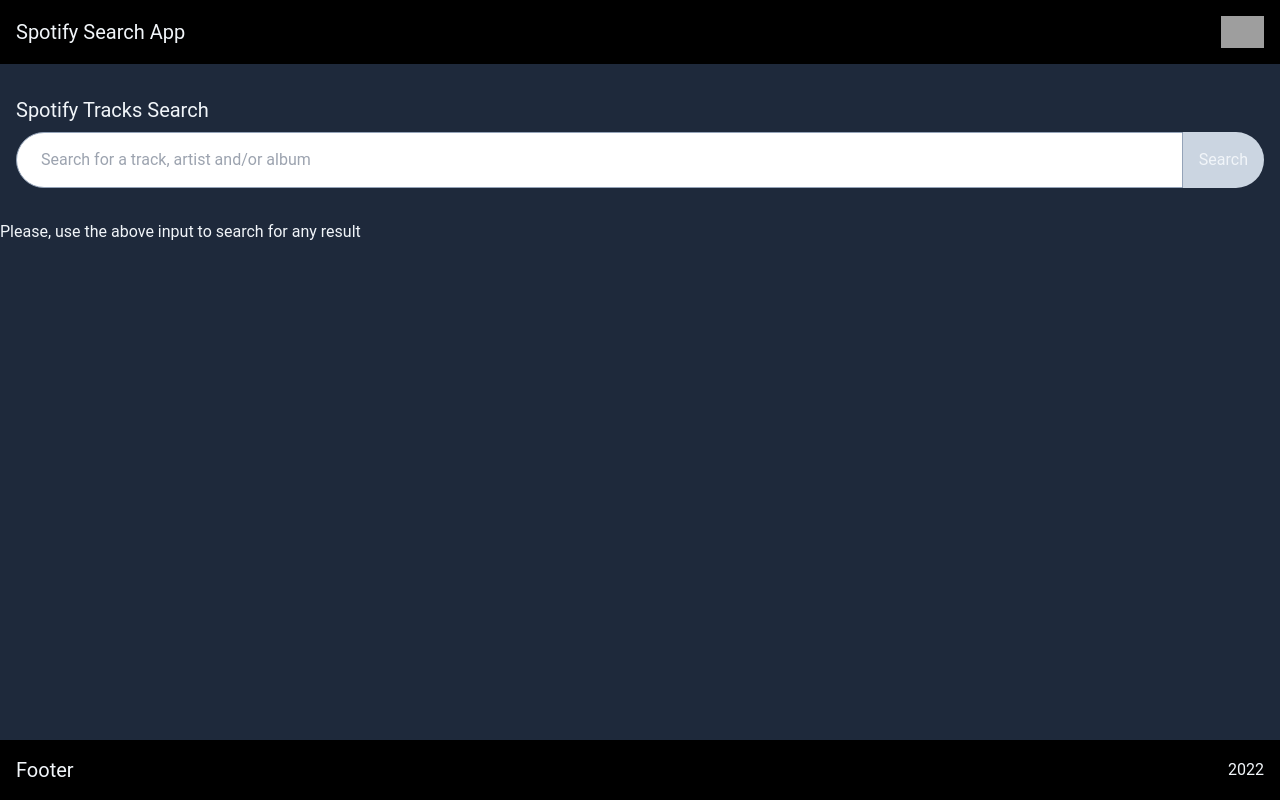
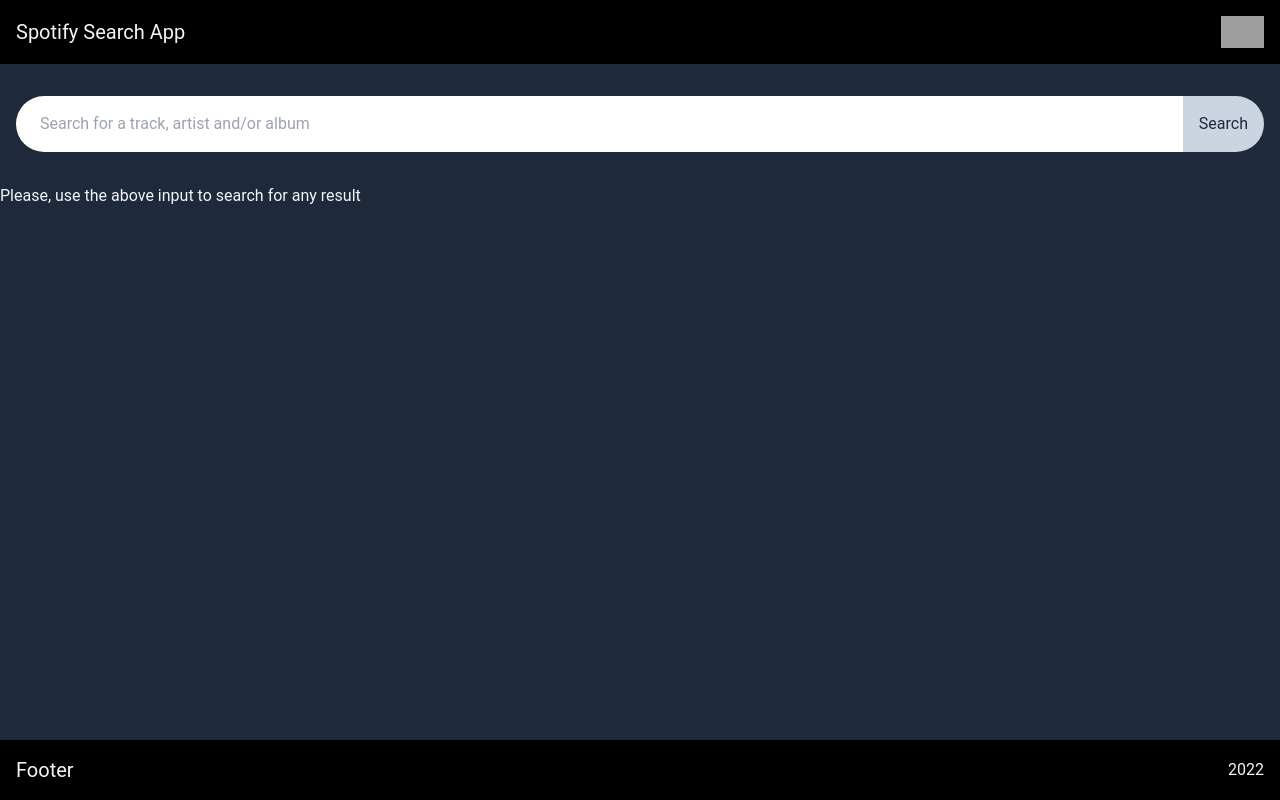
Before and after one commit to VictorMerino/spotify-search-nuxt, a Nuxt app: page / in a window 1280 px wide. Built offline with nearby package versions, Linux system fonts and the light colour scheme; grey boxes are pictures that could not be loaded.

Commit message:
Just little layout adjustment for SearchBox: text clarity and borders

```diff
--- a/components/SearchBox.vue
+++ b/components/SearchBox.vue
@@ -10,9 +10,6 @@
 </script>
 <template>
   <section class="search-box my-4 p-4">
-    <h1 data-testid="app-heading" class="mb-2 text-xl">
-      Spotify Tracks Search
-    </h1>
     <form role="search" class="search-wrapper flex">
       <input
         type="text"
@@ -21,9 +18,9 @@
         v-model="searchField"
         data-testid="search-input"
         placeholder="Search for a track, artist and/or album"
-        class="search-input border border-slate-400 rounded-l-full py-2 px-6 flex-1 text-slate-800 focus-visible:outline-none" />
+        class="search-input rounded-l-full py-2 px-6 flex-1 text-slate-800 focus-visible:outline-none" />
       <button
-        class="search-btn rounded-r-full p-4 bg-slate-300"
+        class="search-btn rounded-r-full p-4 bg-slate-300 text-slate-800"
         data-testid="search-btn"
         @click.prevent="searchText">
         Search
```
